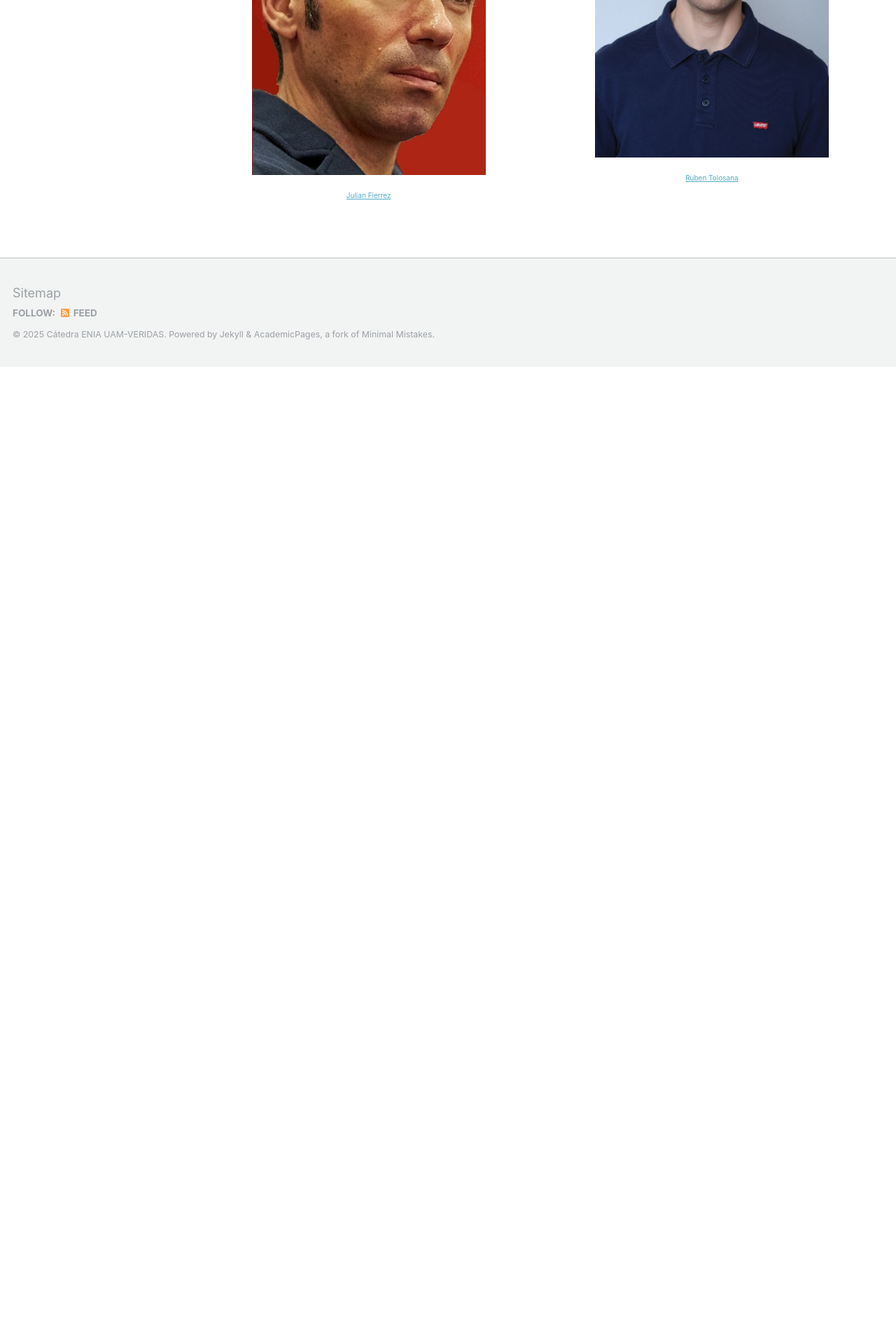
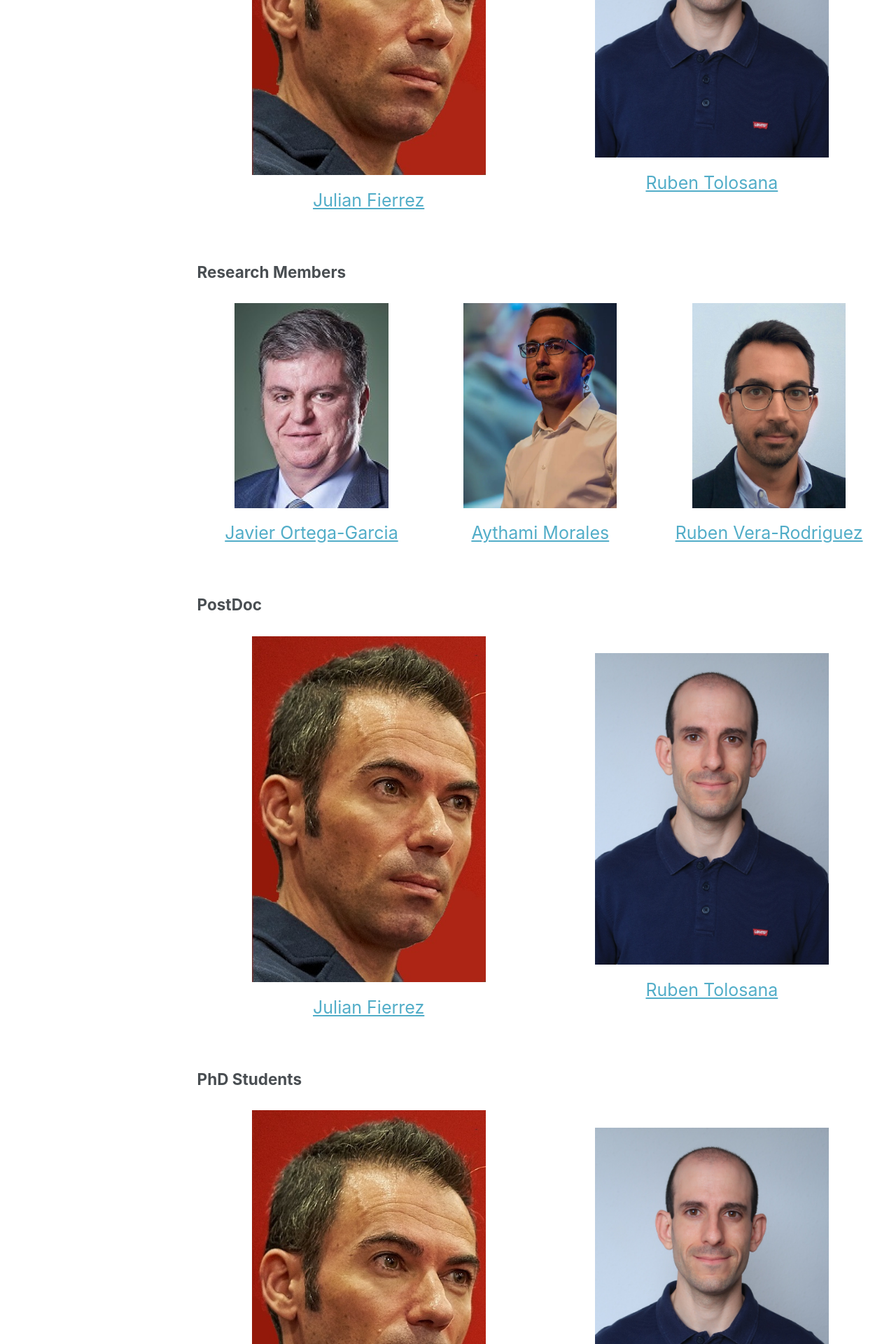
Before and after one commit to catedraeniauam/catedraeniauam.github.io, a Jekyll site: the page built from _pages/team.md, in a window 1280 px wide. Shown: the part 494-2414 px from the top of the page at 70% size. Built offline with Jekyll 4.4.1, drawn with Linux system fonts in a browser that asks for light colours; before the commit the page ends 1018 px from its top, so only the background shows below that; some of the changed text lies outside the part shown.

Commit message:
añadimos imagenes

```diff
--- a/_pages/team.md
+++ b/_pages/team.md
@@ -27,6 +27,100 @@ Principal Investigators
   </tbody>
 </table>
 
+Research Members
+-----
+
+<table style="border: 0px">
+  <tbody>
+    <tr>
+      <td width="33%">
+        <div>
+          <p align="center"><img src="https://catedraeniauam.github.io/images/Ortega.png"></p>
+          <p align="center"><a class="nombre" href="https://scholar.google.es/citations?user=LwiecBYAAAAJ&hl=en">Javier Ortega-Garcia</a></p>
+        </div>
+      </td>
+      <td width="33%">
+        <div>
+          <p align="center"><img src="https://catedraeniauam.github.io/images/Morales.jpg"></p>
+          <p align="center"><a class="nombre" href="https://aythami.me/">Aythami Morales</a></p>
+        </div>
+      </td>
+      <td width="33%">
+        <div>
+          <p align="center"><img src="https://catedraeniauam.github.io/images/Vera.jpg"></p>
+          <p align="center"><a class="nombre" href="https://scholar.google.es/citations?user=KYMQ0tsAAAAJ&hl=en">Ruben Vera-Rodriguez</a></p>
+        </div>
+      </td>
+    </tr>
+  </tbody>
+</table>
+
+PostDoc
+-----
+
+<table style="border: 0px">
+  <tbody>
+    <tr>
+      <td width="50%">
+        <div>
+          <p align="center"><img src="https://catedraeniauam.github.io/images/2020_Fierrez.jpg"></p>
+          <p align="center"><a class="nombre" href="https://biometrics.eps.uam.es/fierrez/index.php">Julian Fierrez</a></p>
+        </div>
+      </td>
+      <td width="50%">
+        <div>
+          <p align="center"><img src="https://catedraeniauam.github.io/images/Tolosana.jpg"></p>
+          <p align="center"><a class="nombre" href="https://rubentolosana.github.io/">Ruben Tolosana</a></p>
+        </div>
+      </td>
+    </tr>
+  </tbody>
+</table>
+
+PhD Students
+-----
+
+<table style="border: 0px">
+  <tbody>
+    <tr>
+      <td width="50%">
+        <div>
+          <p align="center"><img src="https://catedraeniauam.github.io/images/2020_Fierrez.jpg"></p>
+          <p align="center"><a class="nombre" href="https://biometrics.eps.uam.es/fierrez/index.php">Julian Fierrez</a></p>
+        </div>
+      </td>
+      <td width="50%">
+        <div>
+          <p align="center"><img src="https://catedraeniauam.github.io/images/Tolosana.jpg"></p>
+          <p align="center"><a class="nombre" href="https://rubentolosana.github.io/">Ruben Tolosana</a></p>
+        </div>
+      </td>
+    </tr>
+  </tbody>
+</table>
+
+Technician
+-----
+
+<table style="border: 0px">
+  <tbody>
+    <tr>
+      <td width="50%">
+        <div>
+          <p align="center"><img src="https://catedraeniauam.github.io/images/2020_Fierrez.jpg"></p>
+          <p align="center"><a class="nombre" href="https://biometrics.eps.uam.es/fierrez/index.php">Julian Fierrez</a></p>
+        </div>
+      </td>
+      <td width="50%">
+        <div>
+          <p align="center"><img src="https://catedraeniauam.github.io/images/Tolosana.jpg"></p>
+          <p align="center"><a class="nombre" href="https://rubentolosana.github.io/">Ruben Tolosana</a></p>
+        </div>
+      </td>
+    </tr>
+  </tbody>
+</table>
+
 <style>
     img {
         width:70%;
@@ -34,7 +128,7 @@ Principal Investigators
     }
 
     .nombre {
-        font-size: 10px;
+        font-size: 25px;
     }
 
     table, th, td {
```
Also changed, not shown: images/Morales.jpg (added), images/Ortega.png (added), images/Vera.jpg (added).
